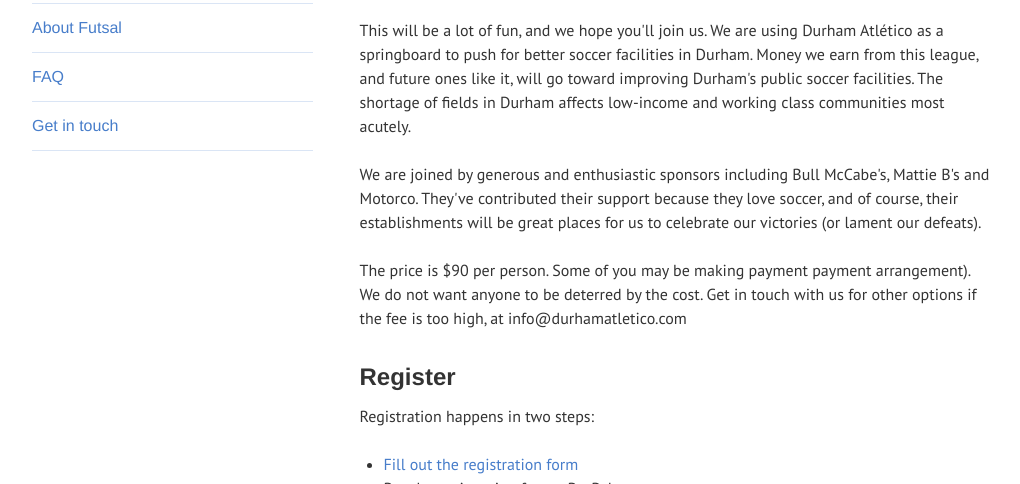
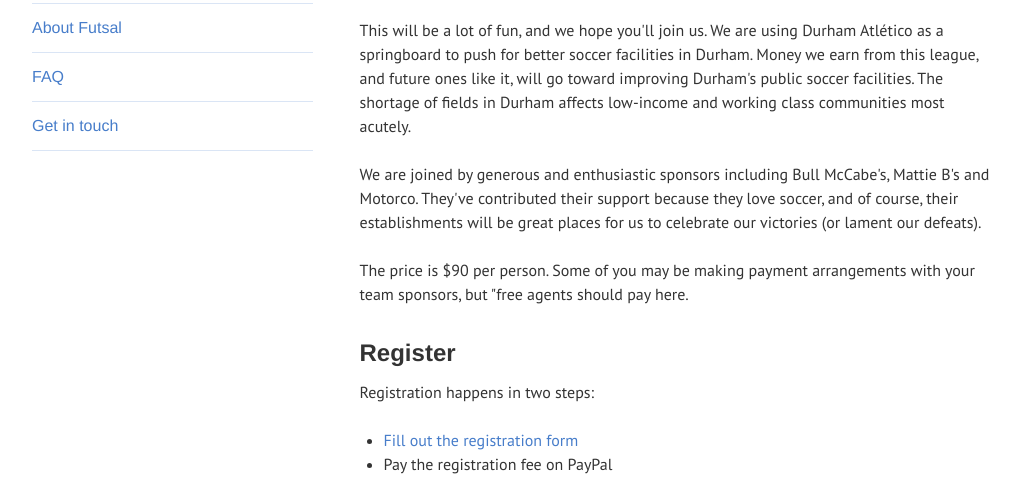
Before and after one commit to durhamatletico/durhamatletico.github.io, a Jekyll site: the page built from futsal.html, in a window 1280 px wide and 900 px high, scrolled down 352 px, cut to the strip 0-484 px from the top of the window. Shown: the whole strip, without its empty margins (128-1148 px from the left). Built offline with Jekyll 4.4.1, drawn with Linux system fonts in a browser that asks for light colours.

Commit message:
Update futsal.html

```diff
--- a/futsal.html
+++ b/futsal.html
@@ -21,7 +21,7 @@ permalink: /futsal/
       <p>We have room for six teams, and four have already been filled. This will be a great opportunity to try out the game that nurtured so many great South American talents, although we can't promise you'll be dribbling like Ronaldinho after playing with us.</p>
       <p>This will be a lot of fun, and we hope you'll join us. We are using Durham Atlético as a springboard to push for better soccer facilities in Durham. Money we earn from this league, and future ones like it, will go toward improving Durham's public soccer facilities. The shortage of fields in Durham affects low-income and working class communities most acutely.</p>
       <p>We are joined by generous and enthusiastic sponsors including Bull McCabe's, Mattie B's and Motorco. They've contributed their support because they love soccer, and of course, their establishments will be great places for us to celebrate our victories (or lament our defeats).</p>
-      <p>The price is $90 per person. Some of you may be making payment payment arrangement). We do not want anyone to be deterred by the cost. Get in touch with us for other options if the fee is too high, at info@durhamatletico.com</p>
+      <p>The price is $90 per person. Some of you may be making payment arrangements with your team sponsors, but "free agents should pay here.</p>
     </section>
 
     <section>
```
